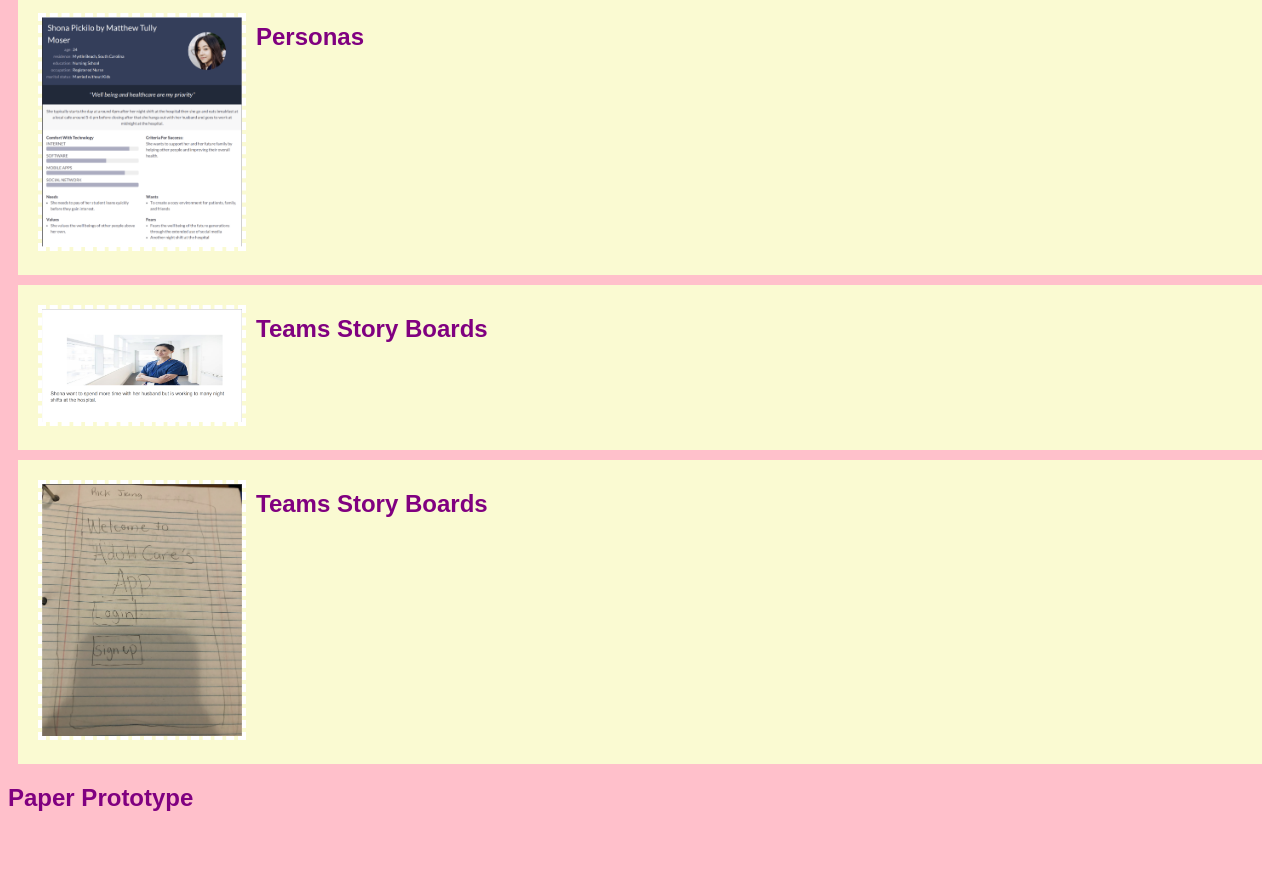
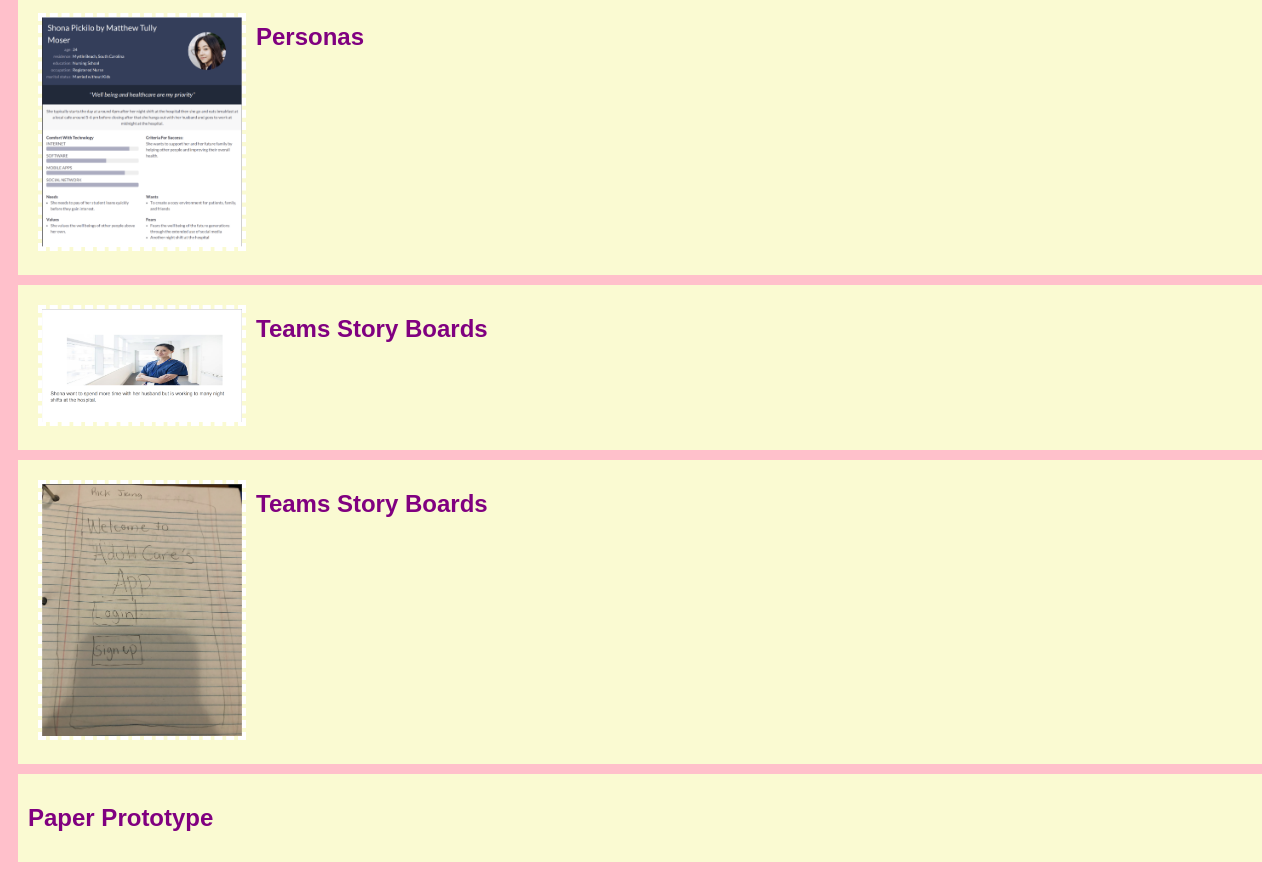
Before and after one commit to Matthew9901/Matthew9901.github.io, a plain HTML site: page index.html in a window 1280 px wide. Shown: the part 622-1494 px from the top of the page. Before the commit the page ends 1454 px from the top, so only its background shows below. Drawn offline with Linux system fonts and the light colour scheme.

Commit message:
Update index.html

```diff
--- a/index.html
+++ b/index.html
@@ -38,7 +38,7 @@
             <a href="Files/combinepdf2.pdf"><h2>Teams Story Boards</h2></a>
         </section>
     </section>
-        <section class="ass-details">
+        <section class="assignment">
             <a href="https://youtu.be/u5CySnlP68s"><h2>Paper Prototype</h2></a>
         </section>
 </body>
```
